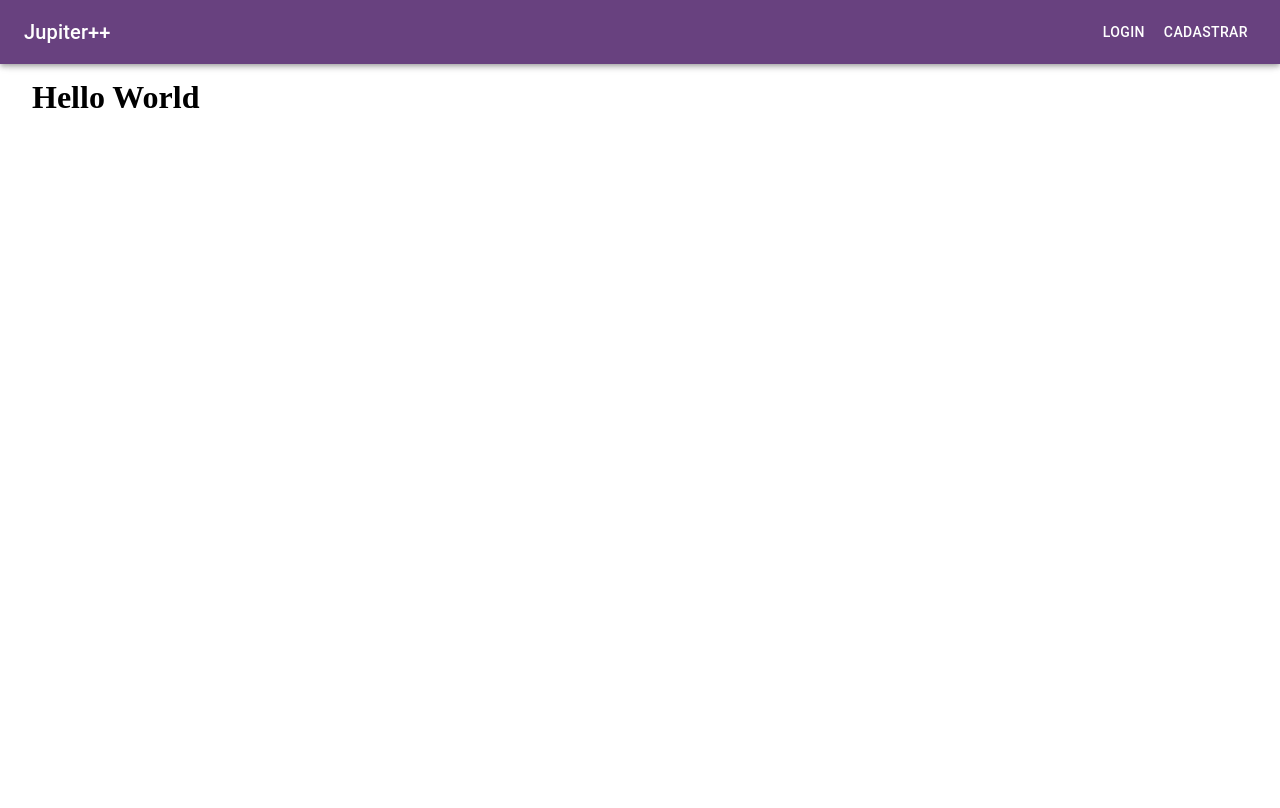
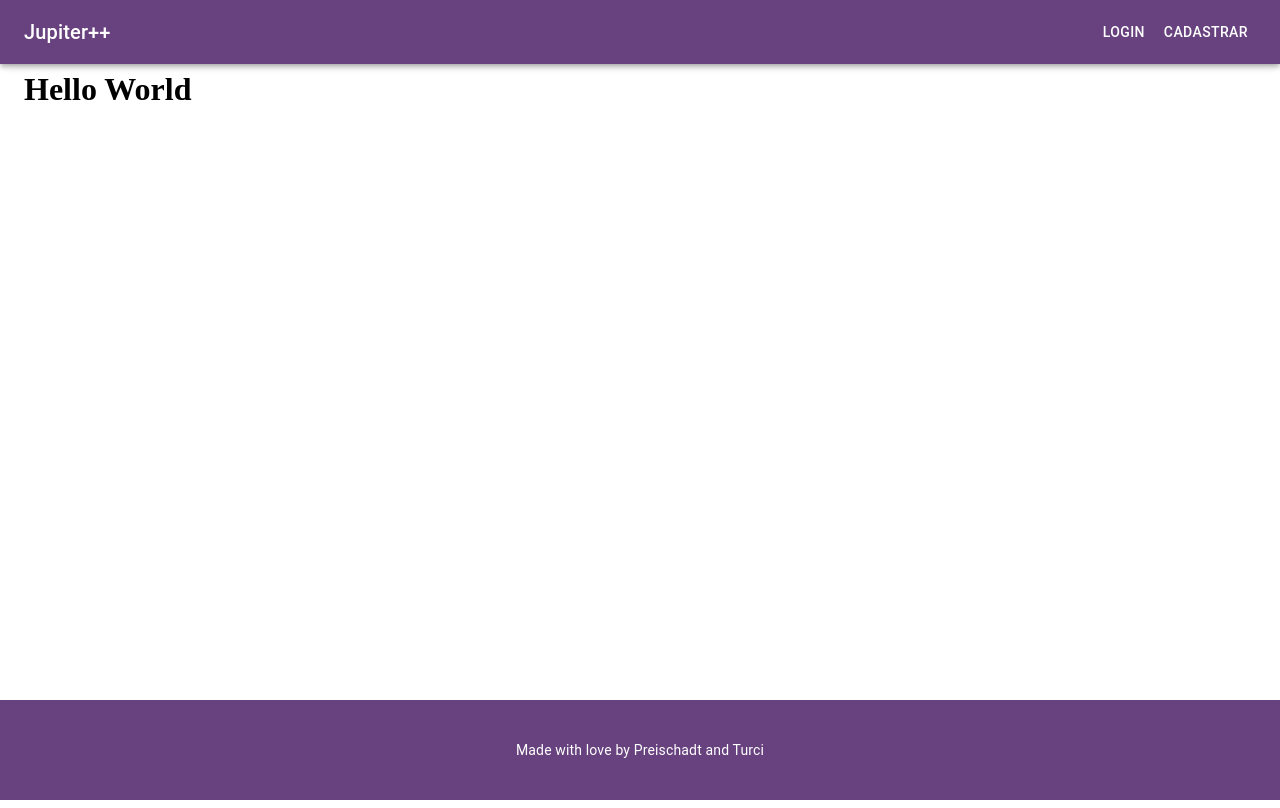
Before and after one commit to Projeto-USPY/uspy-frontend, a React app: page /Login in a window 1280 px wide. Built offline with nearby package versions, Linux system fonts and the light colour scheme.

Commit message:
Create footer

```diff
--- a/index.html
+++ b/index.html
@@ -6,7 +6,8 @@
 	<title>Jupiter++</title>
 
 	<style>
-		html, body {
+		html, body, #root {
+			margin: 0;
 			padding: 0;
 			height: 100%;
 		}
--- /dev/null
+++ b/src/components/Footer/index.tsx
@@ -0,0 +1,20 @@
+import React from 'react'
+import { useTheme } from '@material-ui/core/styles'
+import Typography from '@material-ui/core/Typography'
+import './style.css'
+interface FooterProps {
+	text: string
+}
+
+const Navbar: React.FC<FooterProps> = ({
+	text
+}) => {
+	const theme = useTheme()
+	return <div className='footer' style={{
+		backgroundColor: theme.palette.primary.main
+	}}>
+		<Typography variant='body2'> {text} </Typography>
+	</div>
+}
+
+export default Navbar
--- /dev/null
+++ b/src/components/Footer/style.css
@@ -0,0 +1,8 @@
+.footer {
+	min-height: 100px;
+	display: flex;
+	flex-direction: row;
+	justify-content: center;
+	align-items: center;
+	color: white;
+}
--- a/src/index.tsx
+++ b/src/index.tsx
@@ -4,15 +4,22 @@ import ReactDOM from 'react-dom'
 import Navbar from './components/Navbar'
 import Container from '@material-ui/core/Container'
 import theme from './theme'
+import Footer from './components/Footer'
+import './style.css'
 
 const App = () => {
 	return <>
 		<ThemeProvider theme={theme}>
-			<Navbar buttons={['Login', 'Cadastrar']}/>
-			<Container style={{ backgroundColor: 'secondary' }}>
-				<div style={{ height: '50px' }}></div>
-				<h1> Hello World </h1>
-			</Container>
+			<div className='main'>
+				<main>
+					<Navbar buttons={['Login', 'Cadastrar']}/>
+					<Container style={{ backgroundColor: 'secondary' }}>
+						<div style={{ height: '50px' }}></div>
+						<h1> Hello World </h1>
+					</Container>
+				</main>
+				<Footer text='Made with love by Preischadt and Turci'/>
+			</div>
 		</ThemeProvider>
 	</>
 }
--- /dev/null
+++ b/src/style.css
@@ -0,0 +1,10 @@
+.main {
+	display: flex;
+	flex-direction: column;
+	justify-content: space-between;
+	height: 100%;
+}
+
+main {
+	flex-grow: 1;
+}
```
